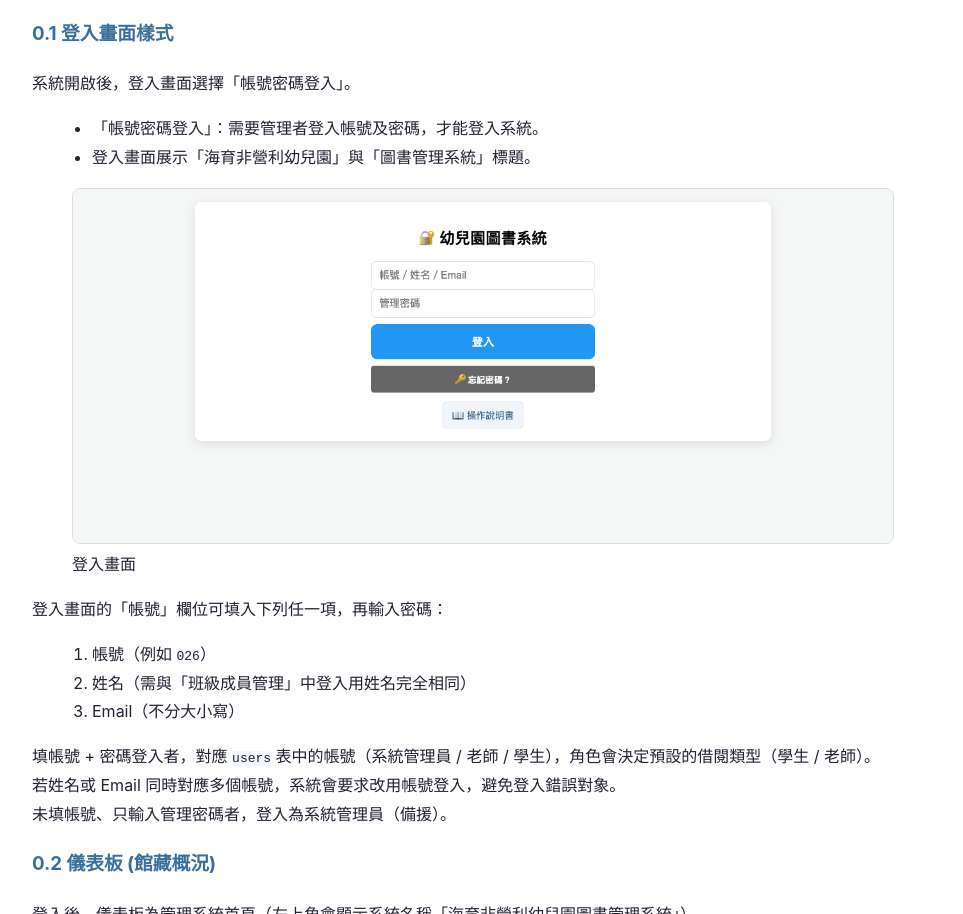
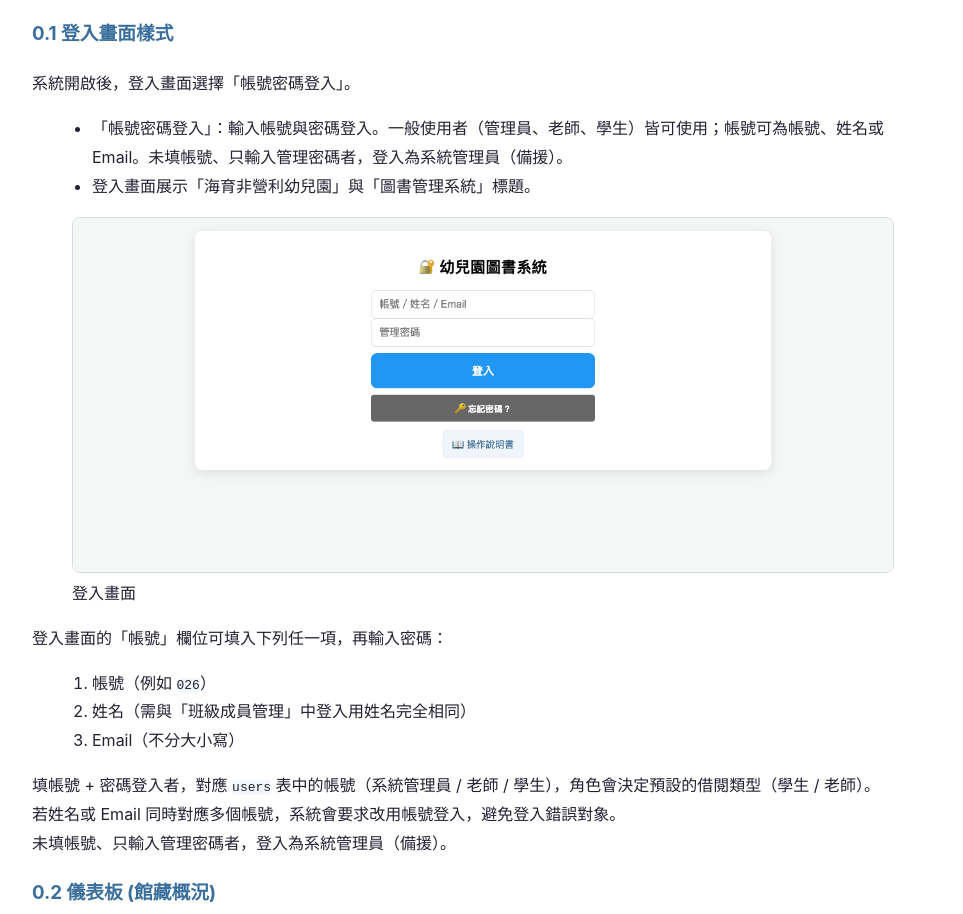
Before and after one commit to roverchen/simple-library, a plain HTML site: page docs/操作手冊.html in a window 1280 px wide. Shown: the part 1173-2087 px from the top of the page, without its empty margins (158-1121 px from the left). Drawn offline with Linux system fonts and the light colour scheme.

Commit message:
docs: 修正登入說明（帳號密碼登入適用所有角色，非僅管理者）

```diff
--- a/docs/操作手冊.html
+++ b/docs/操作手冊.html
@@ -144,7 +144,7 @@ href="#安全性資料庫備份密碼自救機制">安全性：資料庫、備
 <h3 id="登入畫面樣式">0.1 登入畫面樣式</h3>
 <p>系統開啟後，登入畫面選擇「帳號密碼登入」。</p>
 <ul>
-<li>「帳號密碼登入」：需要管理者登入帳號及密碼，才能登入系統。</li>
+<li>「帳號密碼登入」：輸入帳號與密碼登入。一般使用者（管理員、老師、學生）皆可使用；帳號可為帳號、姓名或 Email。未填帳號、只輸入管理密碼者，登入為系統管理員（備援）。</li>
 <li>登入畫面展示「海育非營利幼兒園」與「圖書管理系統」標題。</li>
 </ul>
 <figure>
```
Also changed, not shown: 1 other file.
